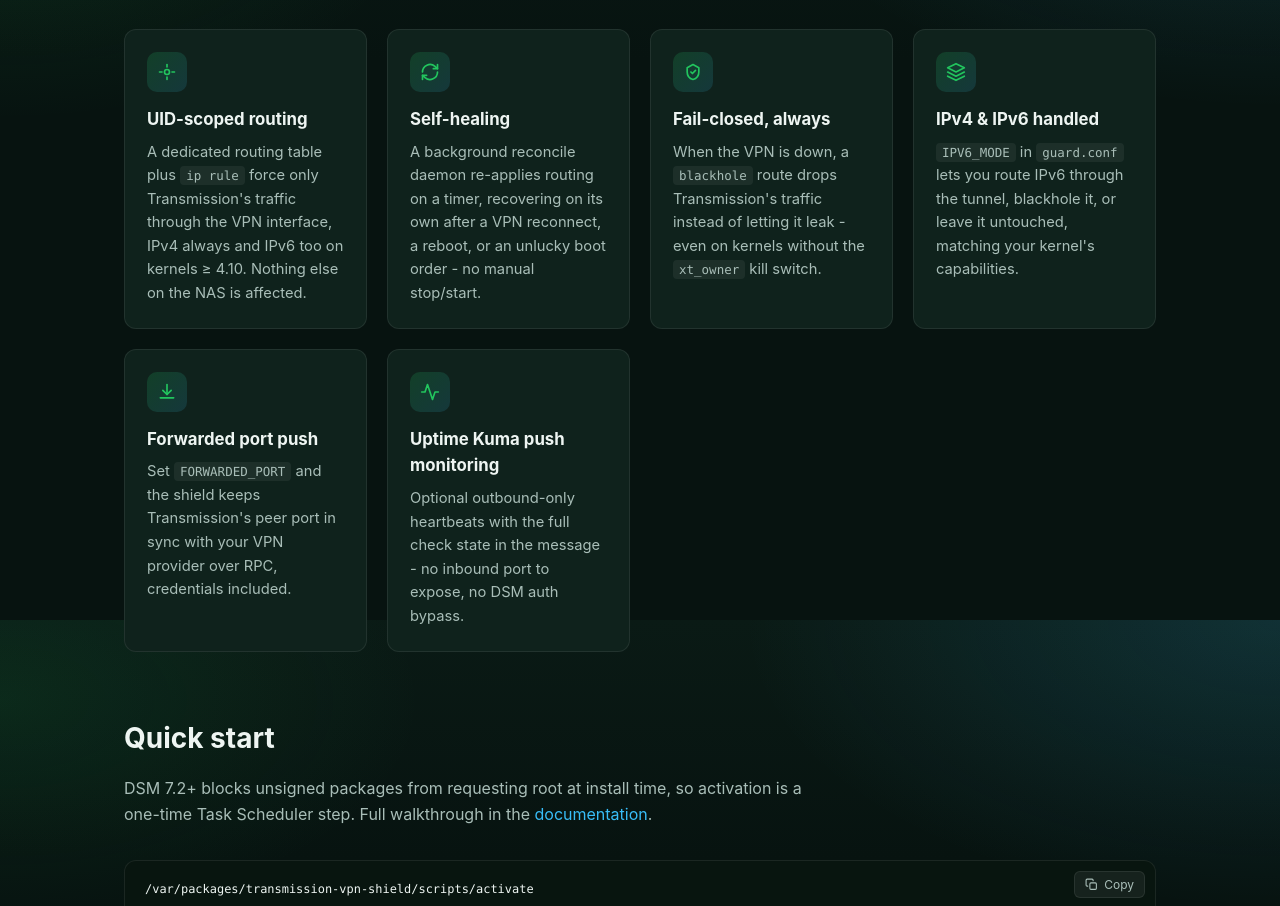
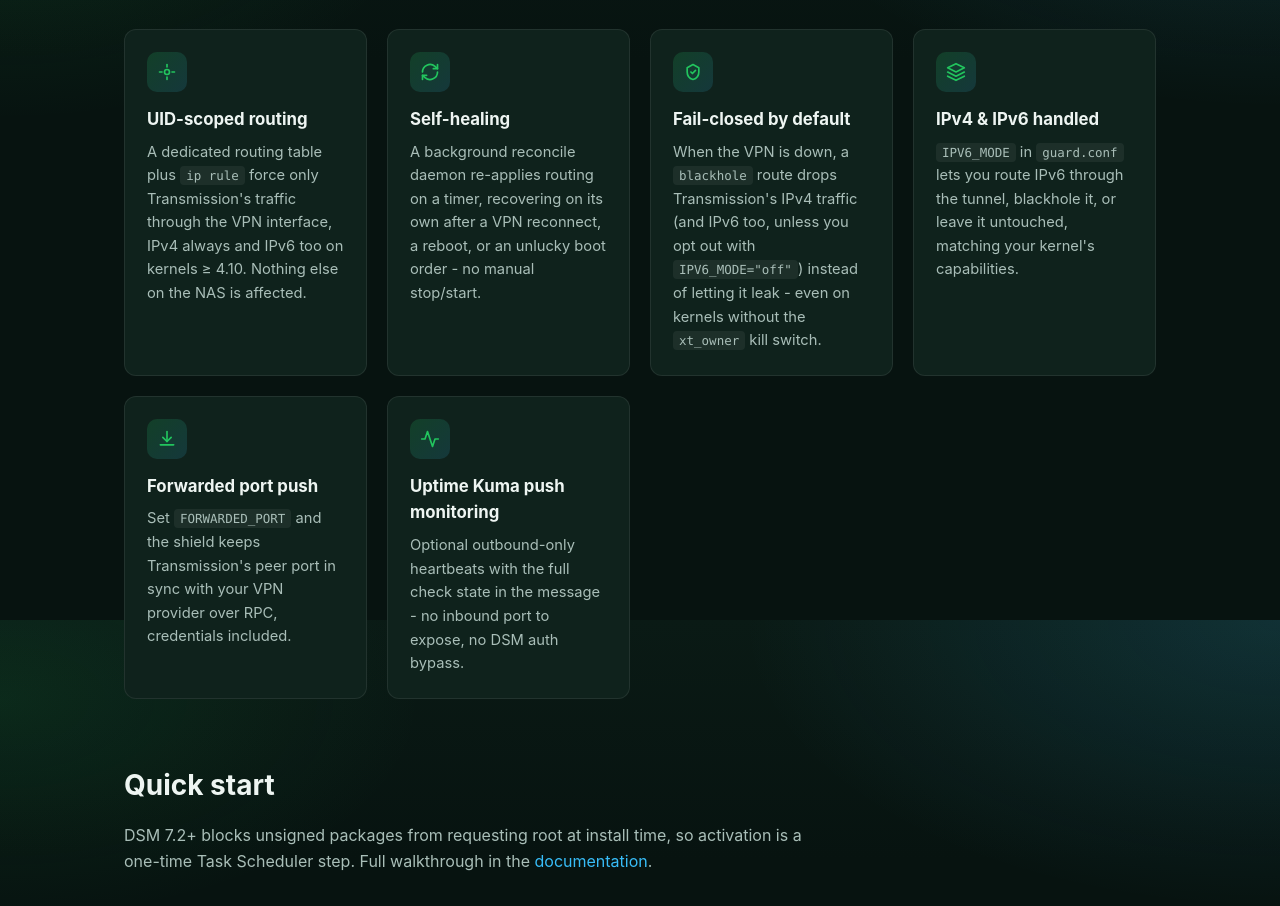
Before and after one commit to gioxx/Syno-TransmissionVPNShield, a website: page docs/index.html in a window 1280 px wide. Shown: the part 980-1886 px from the top of the page. Drawn offline with Linux system fonts and the light colour scheme; no server answers.

Commit message:
fix: qualify the fail-closed claim on the landing page card too
Same issue as the FAQ answer: IPV6_MODE="off" opts Transmission's IPv6
traffic out of the blackhole route, so "always" overstated it. The card
title and copy now match the qualified FAQ wording.

```diff
--- a/docs/index.html
+++ b/docs/index.html
@@ -77,8 +77,8 @@
         </div>
         <div class="card">
           <div class="icon"><svg viewBox="0 0 24 24" fill="none" stroke="currentColor" stroke-width="2" stroke-linecap="round" stroke-linejoin="round"><path d="M12 3l7 4v5c0 4.5-3 8-7 9-4-1-7-4.5-7-9V7l7-4z"/><path d="M9.5 12l1.8 1.8L15 10"/></svg></div>
-          <h3>Fail-closed, always</h3>
-          <p>When the VPN is down, a <code>blackhole</code> route drops Transmission's traffic instead of letting it leak - even on kernels without the <code>xt_owner</code> kill switch.</p>
+          <h3>Fail-closed by default</h3>
+          <p>When the VPN is down, a <code>blackhole</code> route drops Transmission's IPv4 traffic (and IPv6 too, unless you opt out with <code>IPV6_MODE="off"</code>) instead of letting it leak - even on kernels without the <code>xt_owner</code> kill switch.</p>
         </div>
         <div class="card">
           <div class="icon"><svg viewBox="0 0 24 24" fill="none" stroke="currentColor" stroke-width="2" stroke-linecap="round" stroke-linejoin="round"><path d="M12 2 2 7l10 5 10-5-10-5Z"/><path d="M2 17l10 5 10-5"/><path d="M2 12l10 5 10-5"/></svg></div>
```
